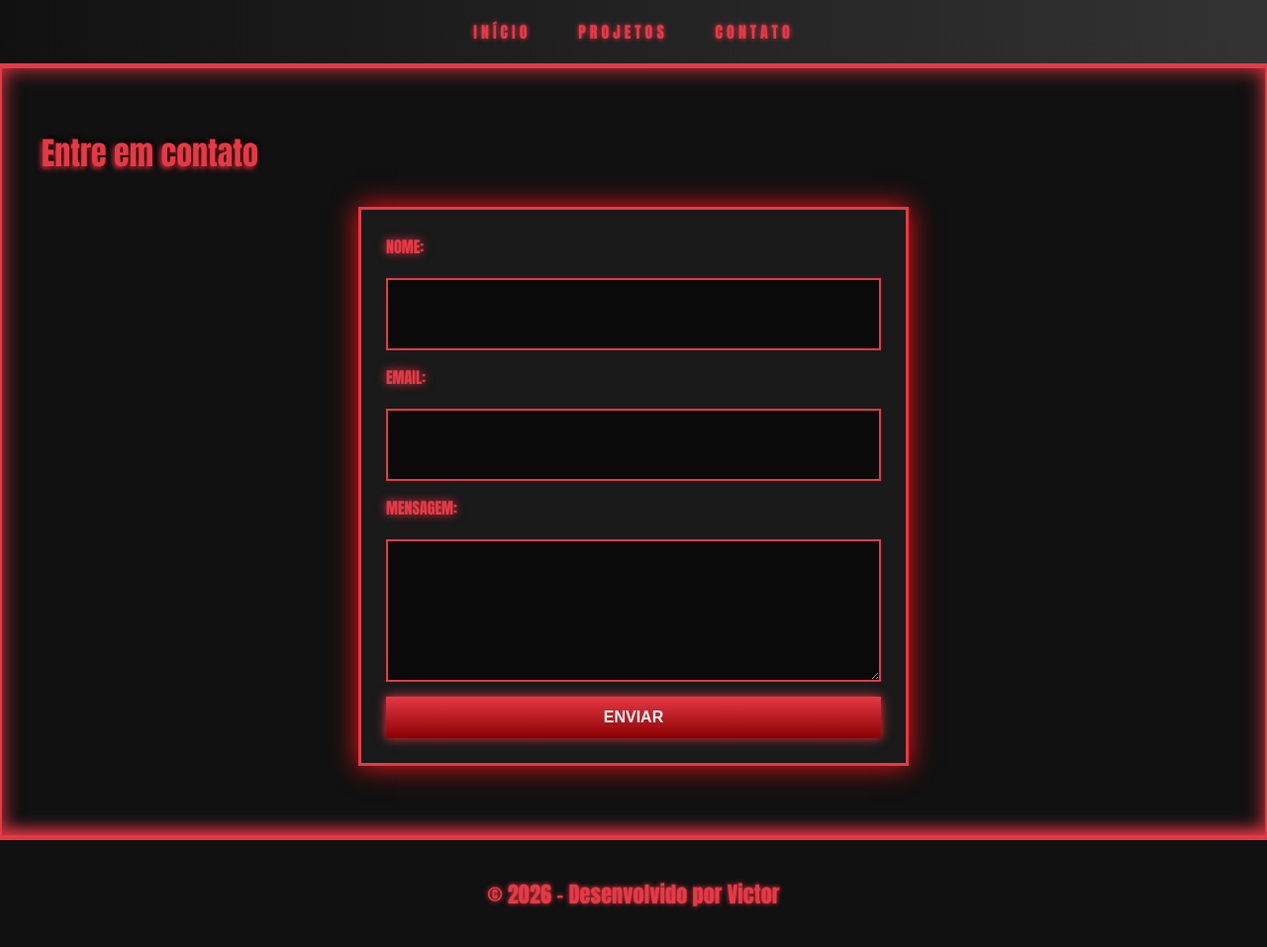
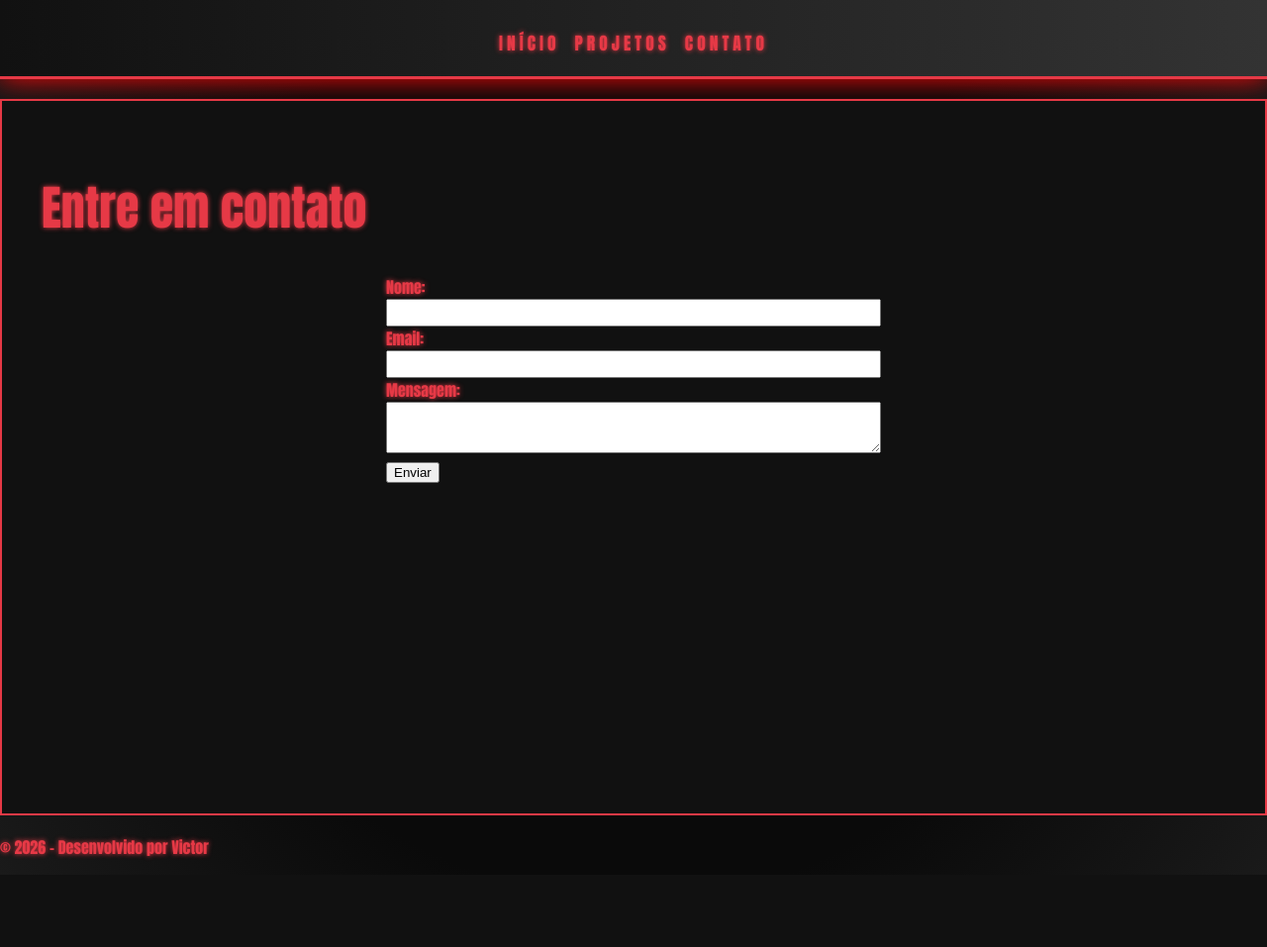
Before and after one commit to VictorHugo008/portifolio, a Flask app: page /contato in a window 1280 px wide. Shown: the whole page at 99% size. After the commit the page ends 868 px from the top, so only its background shows below. Run offline with Flask 3, Linux system fonts and the light colour scheme; parts of the project's set-up code (start-up, migrations or seed data) failed here and were passed over.

Commit message:
Update style.css

```diff
--- a/static/style.css
+++ b/static/style.css
@@ -1,190 +1,108 @@
-/* Fonte pesada e futurista */
+/* --- AJUSTES GERAIS --- */
 body {
     font-family: 'Impact', 'Arial Black', sans-serif;
     margin: 0;
     padding: 0;
     background: radial-gradient(circle at center, #0a0a0a 60%, #1a1a1a 100%);
-    color: #e63946; /* vermelho sangue */
+    color: #e63946;
     text-shadow: 0 0 5px #e63946;
+    overflow-x: hidden; /* Evita scroll horizontal indesejado */
 }
 
-/* Cabeçalho estilo metálico com brilho */
+/* --- HEADER RESPONSIVO --- */
 header {
     background: linear-gradient(90deg, #111, #333);
-    color: #e63946;
-    padding: 20px;
+    padding: 20px 10px;
     text-align: center;
     border-bottom: 3px solid #e63946;
     text-transform: uppercase;
-    letter-spacing: 4px;
+    letter-spacing: 2px;
     box-shadow: 0 0 20px #e63946;
     animation: pulseGlow 2s infinite;
 }
 
-/* Links estilo neon vermelho */
+nav {
+    display: flex;
+    justify-content: center;
+    flex-wrap: wrap; /* Faz os links quebrarem linha no celular */
+    gap: 15px;
+    margin-top: 10px;
+}
+
 nav a {
     color: #e63946;
-    margin: 0 20px;
     text-decoration: none;
     font-weight: bold;
+    font-size: 1.1rem;
     transition: 0.3s;
-    position: relative;
 }
 
-nav a::after {
-    content: '';
-    position: absolute;
-    bottom: -5px;
-    left: 0;
-    width: 100%;
-    height: 2px;
-    background: #e63946;
-    transform: scaleX(0);
-    transition: transform 0.3s ease;
-}
-
-nav a:hover {
-    color: #fff;
-    text-shadow: 0 0 10px #e63946, 0 0 20px #ff0000;
-}
-
-nav a:hover::after {
-    transform: scaleX(1);
-}
-
-/* Conteúdo central */
+/* --- CONTEÚDO --- */
 main {
-    padding: 40px;
+    padding: 20px; /* Reduzido para mobile */
     background: #111;
     min-height: 80vh;
     border: 2px solid #e63946;
-    box-shadow: inset 0 0 20px #e63946;
+    max-width: 1200px; /* Centraliza em telas ultra-wide */
+    margin: 20px auto;
 }
 
-/* Títulos com efeito brutal */
-h1, h2 {
-    color: #e63946;
-    text-shadow: 2px 2px 10px #000, 0 0 15px #e63946;
-    font-size: 2em;
-    animation: glitch 1.5s infinite;
-}
-
-/* Botões estilo DOOM */
-button {
-    background: linear-gradient(180deg, #e63946, #8b0000);
-    color: #fff;
-    border: none;
-    padding: 12px 25px;
-    font-size: 1em;
-    font-weight: bold;
-    cursor: pointer;
-    transition: 0.3s;
-    text-transform: uppercase;
-    box-shadow: 0 0 10px #e63946;
-}
-
-button:hover {
-    background: #fff;
-    color: #e63946;
-    box-shadow: 0 0 25px #e63946, 0 0 40px #ff0000;
-    transform: scale(1.1);
-}
-
-/* Rodapé estilo dark */
-footer {
-    background: #111;
-    color: #e63946;
-    text-align: center;
-    padding: 15px;
-    border-top: 3px solid #e63946;
-    font-size: 1.4em;
-    box-shadow: 0 -5px 15px #e63946;
-}
-
-/* Texto brutal */
-p strong, h3 strong {
-    color: #e63946;
-    text-shadow: 2px 2px 5px #000, 0 0 10px #e63946;
-    font-size: 2em;
-}
-
-/* Container lado a lado */
+/* --- CONTAINER SOBRE (Onde a mágica acontece) --- */
 .sobre-container {
     display: flex;
-    align-items: flex-start;
-    gap: 40px;
+    flex-direction: column; /* Padrão mobile: empilhado */
+    align-items: center;
+    gap: 20px;
     margin-top: 30px;
 }
 
-/* Foto à esquerda */
 .sobre-container .foto img {
+    width: 100%;
     max-width: 250px;
+    height: auto;
     border: 3px solid #e63946;
     box-shadow: 0 0 25px #e63946;
-    filter: contrast(120%) brightness(90%);
-    transition: 0.3s;
 }
 
-.sobre-container .foto img:hover {
-    transform: scale(1.05) rotate(-2deg);
-    box-shadow: 0 0 40px #ff0000;
-}
-
-/* Texto à direita */
-.sobre-container .sobre {
-    flex: 1;
-    background: #1a1a1a;
-    padding: 20px;
-    border-left: 3px solid #e63946;
-    box-shadow: inset 0 0 20px #000;
-}
-
-/* Formulário estilo Doomslayer */
+/* --- FORMULÁRIO --- */
 .form-contato {
-    display: flex;
-    flex-direction: column;
-    gap: 15px;
+    width: 90%; /* Ocupa quase tudo no celular */
     max-width: 500px;
     margin: 30px auto;
-    background: #1a1a1a;
-    padding: 25px;
-    border: 3px solid #e63946;
-    box-shadow: 0 0 30px #e63946, inset 0 0 15px #000;
-    animation: pulseGlow 3s infinite;
-}
-
-.form-contato label {
-    font-weight: bold;
-    color: #e63946;
-    text-transform: uppercase;
-    margin-bottom: 5px;
-    text-shadow: 0 0 10px #e63946;
 }
 
 .form-contato input,
 .form-contato textarea {
-    background: #0a0a0a;
-    border: 2px solid #e63946;
-    color: #fff;
-    padding: 10px;
-    font-size: 2em;
-    font-family: 'Impact', 'Arial Black', sans-serif;
-    transition: 0.3s;
+    font-size: 1.2rem; /* Ajustado: 2em era gigante para mobile */
+    width: 100%;
+    box-sizing: border-box; /* Garante que o padding não estoure a largura */
 }
 
-.form-contato input:focus,
-.form-contato textarea:focus {
-    outline: none;
-    border-color: #fff;
-    box-shadow: 0 0 15px #e63946, 0 0 25px #ff0000;
+/* --- MEDIA QUERIES (Ajustes para PC) --- */
+@media (min-width: 768px) {
+    header {
+        letter-spacing: 4px;
+    }
+
+    main {
+        padding: 40px;
+    }
+
+    .sobre-container {
+        flex-direction: row; /* Volta para lado a lado no PC */
+        align-items: flex-start;
+    }
+
+    .sobre-container .sobre {
+        border-left: 3px solid #e63946;
+    }
+
+    h1, h2 {
+        font-size: 3em;
+    }
 }
 
-.form-contato textarea {
-    min-height: 120px;
-    resize: vertical;
-}
-
-/* Animações Doomslayer */
+/* --- ANIMAÇÕES MANTIDAS --- */
 @keyframes pulseGlow {
     0%, 100% { box-shadow: 0 0 15px #e63946; }
     50% { box-shadow: 0 0 30px #ff0000; }
```
